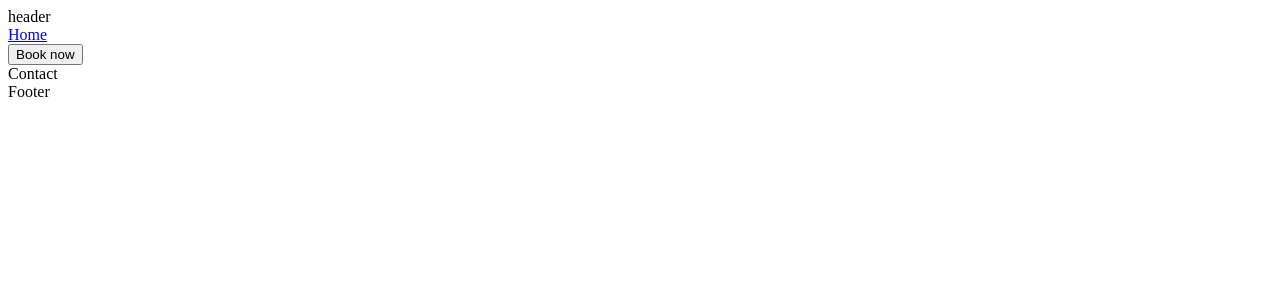
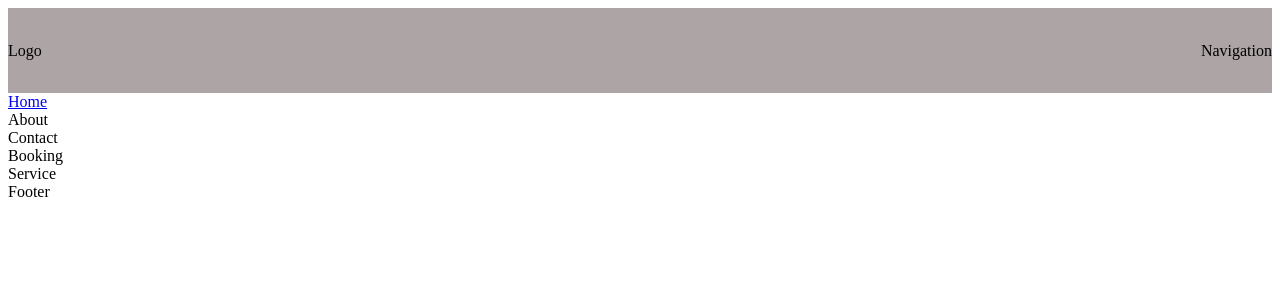
Before and after one commit to walethesolution/tuzo, a React (Create React App) app: page / in a window 1280 px wide. Shown: the top 300 px of the page. Built offline with nearby package versions, Linux system fonts and the light colour scheme.

Commit message:
Add layout setup test

```diff
--- a/src/Components/About/index.js
+++ b/src/Components/About/index.js
@@ -1,15 +1,15 @@
 import "./index.scss";
-import { Button } from "react-bootstrap";
+// import { Button } from "react-bootstrap";
 
 function About() {
   return (
     <div className="about">
+      About
       <div className="grid-container">
         <div className="img"></div>
         <div className="text"></div>
         <div className="img"></div>
       </div>
-      <Button>Book now</Button>
     </div>
   );
 }
--- a/src/Components/Header/index.js
+++ b/src/Components/Header/index.js
@@ -3,9 +3,8 @@ import "./index.scss";
 function Header() {
   return (
     <div className="header">
-      header
-      <div className="left"></div>
-      <div className="right"></div>
+      <div className="left">Logo</div>
+      <div className="right">Navigation</div>
     </div>
   );
 }
--- a/src/Components/Header/index.scss
+++ b/src/Components/Header/index.scss
@@ -2,4 +2,10 @@
   gap: 2rem;
   margin: 0;
   padding: 0;
+  width: 100%;
+  height: 85px;
+  display: flex;
+  justify-content: space-between;
+  align-items: center;
+  background-color: rgb(173, 165, 165);
 }
--- a/src/Components/Layout/index.js
+++ b/src/Components/Layout/index.js
@@ -10,11 +10,15 @@ function Layout() {
   return (
     <div className="layout">
       <Header />
-      <Routes>
-        <Route path="/" element={<HomeAboutContact />} />
-        <Route path="/booking" element={<Booking />} />
-        <Route path="/service" element={<Service />} />
-      </Routes>
+      {/* <Routes> */}
+      {/* <Route path="/" element={<HomeAboutContact />} /> */}
+      <HomeAboutContact />
+      {/* <Route path="/booking" element={<Booking />} />
+       */}
+      <Booking />
+      <Service />
+      {/* <Route path="/service" element={<Service />} /> */}
+      {/* </Routes> */}
       <Footer />
     </div>
   );
--- a/src/Components/Layout/index.scss
+++ b/src/Components/Layout/index.scss
@@ -0,0 +1,4 @@
+.layout {
+  width: 100%;
+  height: 100%;
+}
```
